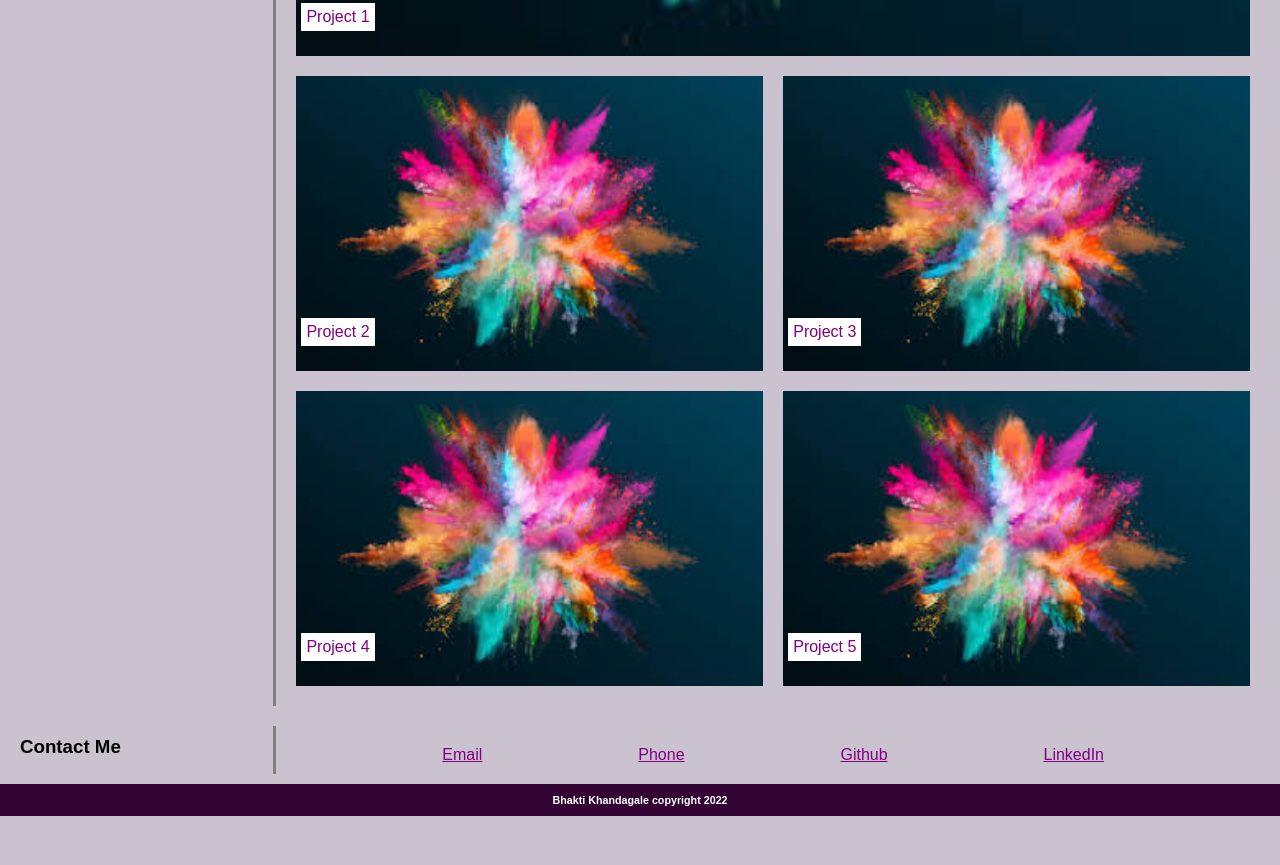
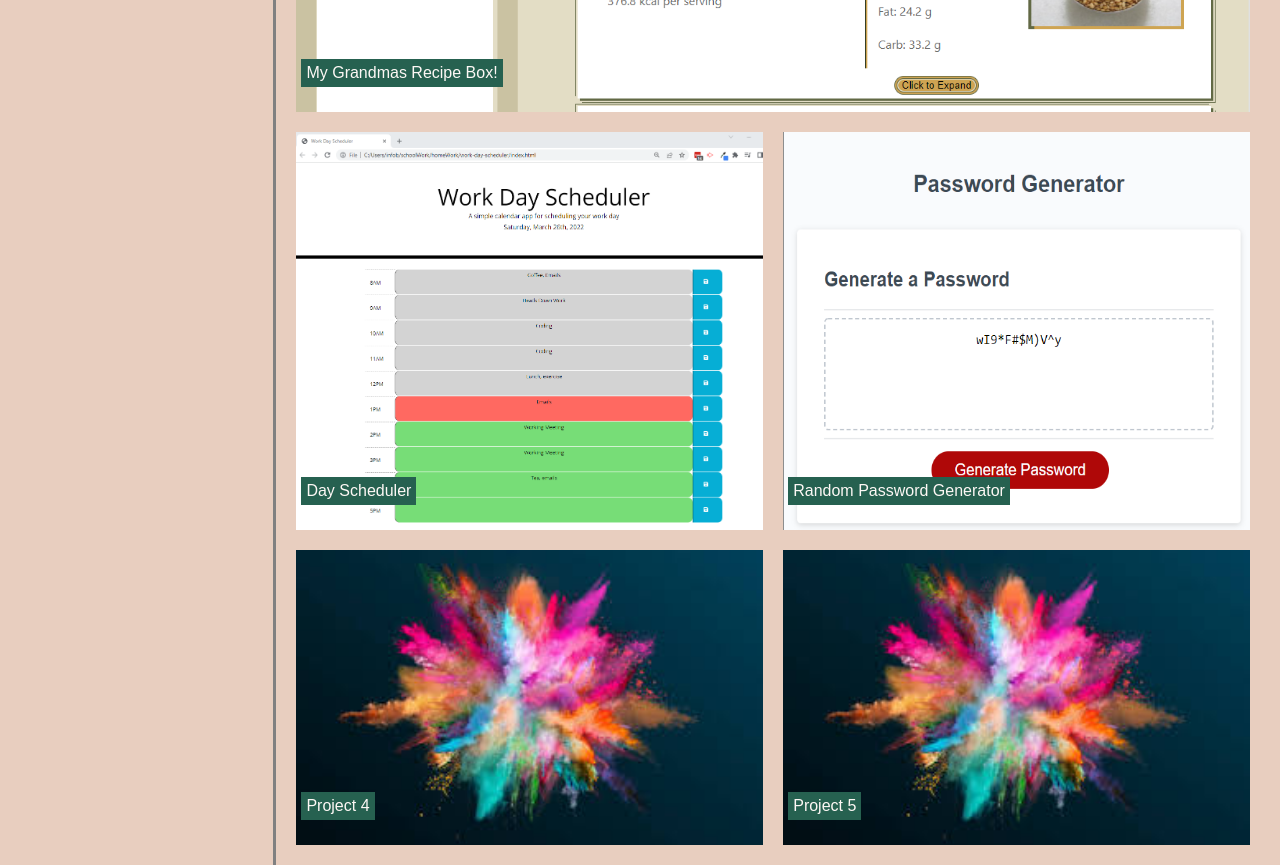
Before and after one commit to bkhandag/Bhaktis-Portfolio, a plain HTML site: page index.html in a window 1280 px wide. Shown: the part 948-1813 px from the top of the page. Before the commit the page ends 1764 px from the top, so only its background shows below. Drawn offline with Linux system fonts and the light colour scheme.

Commit message:
updated coloring, links, readme

```diff
--- a/assets/style.css
+++ b/assets/style.css
@@ -5,10 +5,19 @@
     margin: 0;
 }
 
+:root {
+    --MakeupTan: #DDAF94;
+    --Blush: #E8CEBF;
+    --ComplimentaryGreen: #266150;
+   --DarkHighlight: #4F4846;
+    --LightlyOffWhite: #FDF8F5;
+}
+
 /* The properties in the html body are defined here */
 body {
 
-    background-color: rgb(203, 194, 207);
+    /* background-color: rgb(203, 194, 207); */
+    background-color: var(--Blush);
     font-family: Arial, Helvetica, sans-serif;
 }
 
@@ -81,7 +90,7 @@ article, aside {
 
 /* Animation that highlights the project imaged that cursor is on */
 .project-display:hover {
-    border: 9px solid purple;
+    border: 9px solid var(--MakeupTan);
     padding: 2px;
     opacity: 40%;
 }
@@ -100,8 +109,10 @@ article, aside {
 /* Styling of text on top of each project image */
 .text-image {
     position:absolute;
-    background-color: #fff;
-    color: purple;
+    /* background-color: rgb(167, 161, 161); */
+    background-color: var(--ComplimentaryGreen);
+    /* color: purple; */
+    color: var(--LightlyOffWhite);
     bottom: 30px;
     padding: 5px;
     margin: 5px;
@@ -130,7 +141,7 @@ article {
 
 /* Formatting for a specfic element in class */
 .contact-me a {
-    color: purple;
+    color: var(--ComplimentaryGreen);
 }
 
 /* Formatting for footer area */
@@ -138,7 +149,7 @@ footer h6 {
     color: #fff;
     text-align: center;
     padding: 10px;
-    background-color: rgb(51, 4, 51);
+    background-color: var(--DarkHighlight);
 }
 
 /* When screen changes such that min width is 800 px, then change formatting */
--- a/index.html
+++ b/index.html
@@ -58,19 +58,19 @@
             <!-- Each column article has a placeholder image
             of a project and a placeholder link to the project with meaningful alt text -->
             <article>
-                <a class="project-display" id="main-project" href="https://github.com/bkhandag/semantic-markup-1">
-                        <img src="./Images/placeholder image.jpg" alt="Semantic Markup" />
-                        <p class="text-image">Project 1</p>
+                <a class="project-display" id="main-project" href="https://nbulger1.github.io/my-recipes/">
+                        <img src="./Images/myGrandmasRecipeBox.png" alt="My Grandmas Recipe Box Project" />
+                        <p class="text-image">My Grandmas Recipe Box!</p>
                 </a>
 
-                <a class="project-display" href="https://github.com/bkhandag/semantic-markup-1">
-                    <img src="./Images/placeholder image.jpg" alt="CSS project" />
-                    <p class="text-image">Project 2</p>
+                <a class="project-display" href="https://github.com/bkhandag/work-day-scheduler">
+                    <img src="./Images/work_day_scheduler.png" alt="Work Day Scheduler" />
+                    <p class="text-image">Day Scheduler</p>
                 </a>
 
-                <a class="project-display" href="https://github.com/bkhandag/semantic-markup-1">
-                    <img src="./Images/placeholder image.jpg" alt="HTML project" />
-                    <p class="text-image">Project 3</p>
+                <a class="project-display" href="https://bkhandag.github.io/Random-Password-Generator/">
+                    <img src="./Images/Generated password.png" alt="Random Password Generator" />
+                    <p class="text-image">Random Password Generator</p>
                 </a>
 
                 <a class="project-display" href="https://github.com/bkhandag/semantic-markup-1">
```
Also changed, not shown: Images/Generated password.png (added), Images/myGrandmasRecipeBox.png (added), Images/work_day_scheduler.png (added), 1 other file.
